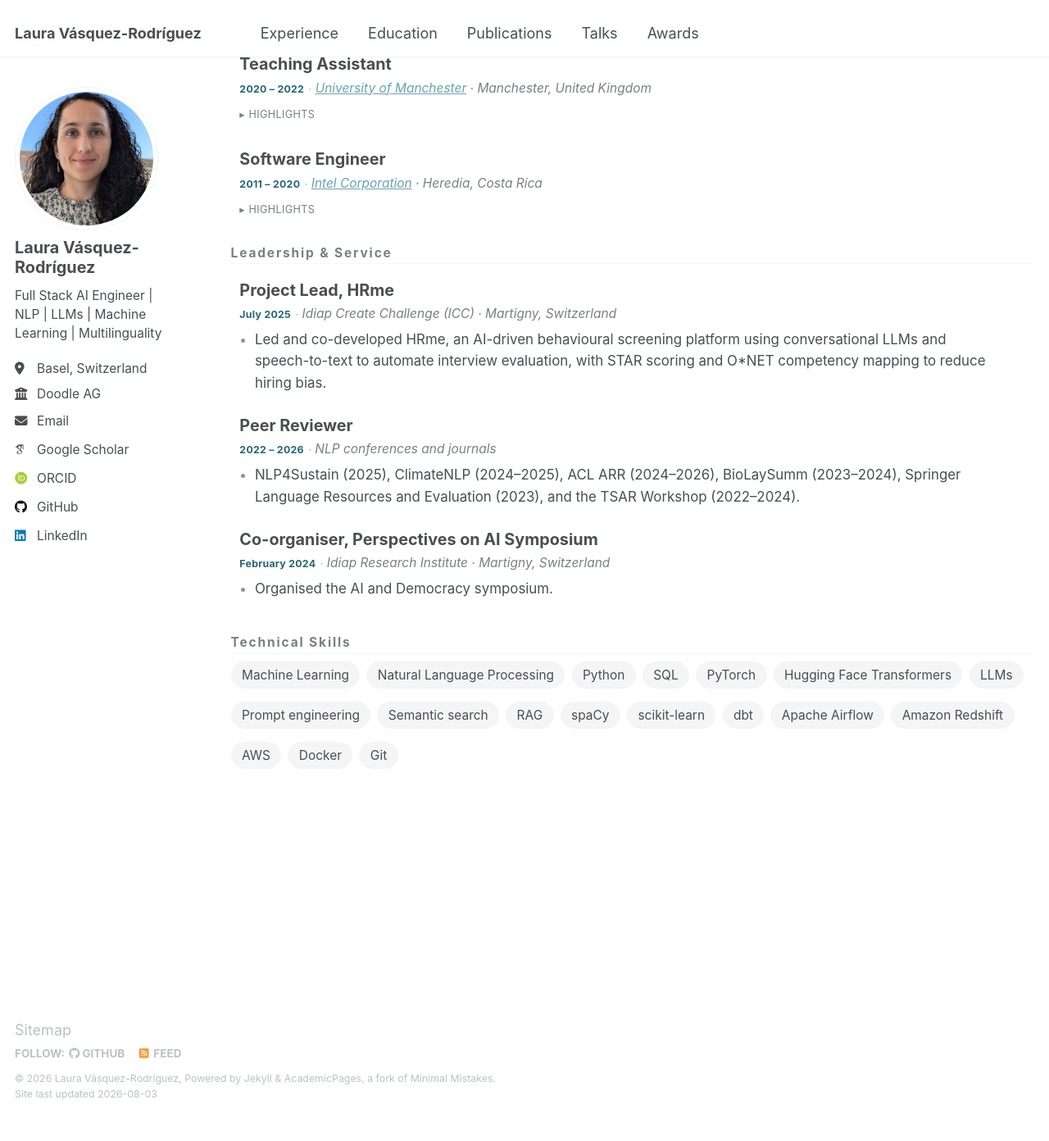
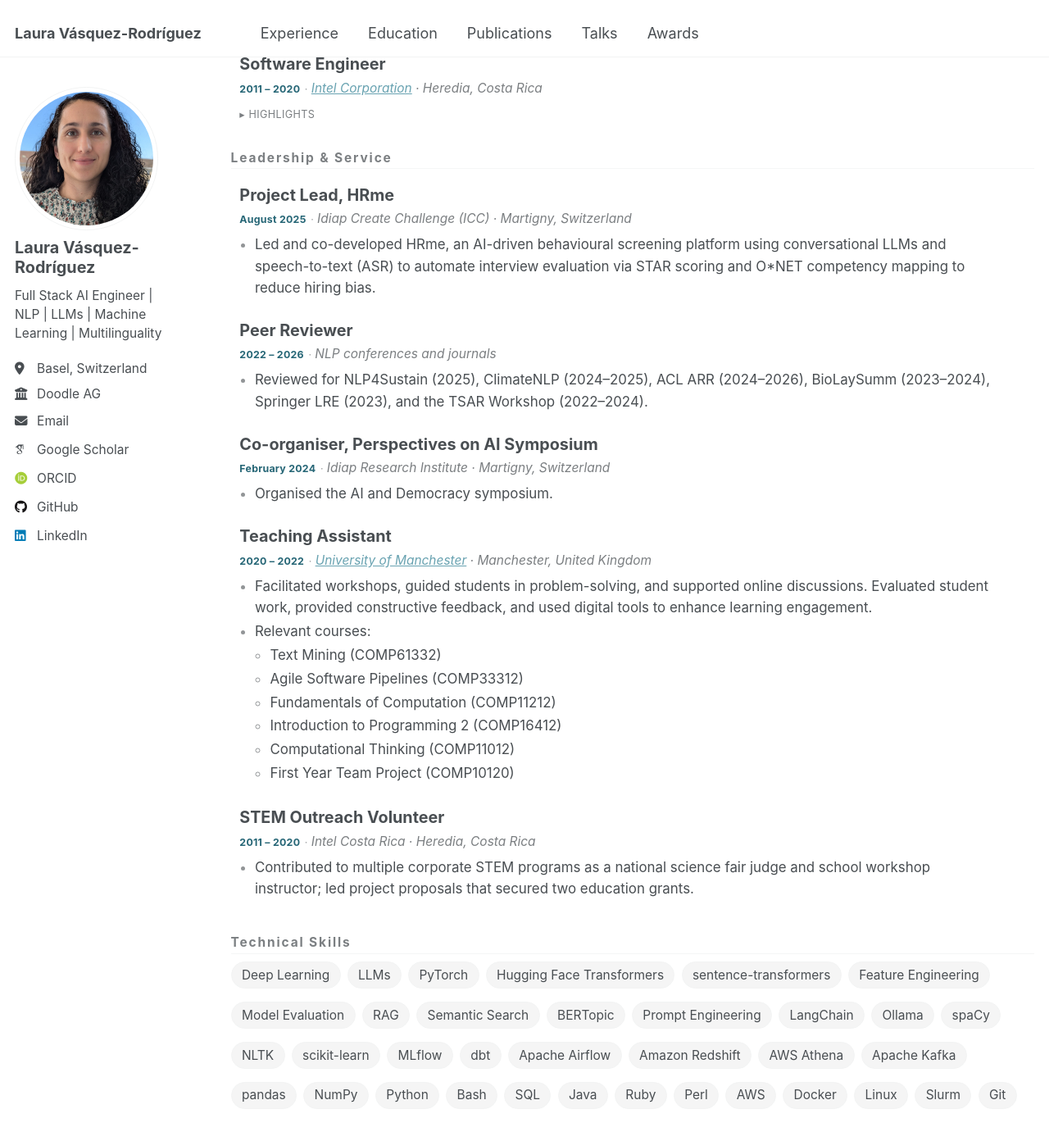
Before and after one commit to lmvasque/lmvasque.github.io, a Jekyll site: the page built from _pages/experience.html, in a window 1280 px wide and 1400 px high, scrolled down 440 px. Shown: the top 1392 px of the window at 82% size. Built offline with Jekyll 4.4.1, drawn with Linux system fonts in a browser that asks for light colours; some web fonts are replaced; before the commit the page ends 1802 px from its top, so only the background shows below that; some of the changed text lies outside the part shown.

Commit message:
fix: minor experience updates

```diff
--- a/_config.yml
+++ b/_config.yml
@@ -145,7 +145,7 @@
   # resume was on its way to being published at /Laura_Vasquez_Resume.pdf.
   # Exclude such files by name. Do not use a "*.pdf" glob, it also strips
   # files/slides/ and breaks every Slides and Poster link.
-  - Laura_Vasquez_Resume.pdf
+  - "Laura_Vasquez*"
   - CLAUDE.md
   - docker-compose.yaml
   - _config_docker.yml
--- a/_data/cv.yml
+++ b/_data/cv.yml
@@ -1,7 +1,9 @@
-# Experience and education, rendered by _pages/experience.html.
-# Listed newest first; the order here is the order shown.
+# Experience, education and service, rendered by _pages/experience.html and
+# _pages/education.html. Listed newest first; the order here is the order shown.
 # `period` is display text, so write it however reads best.
 # `highlights` is optional and renders as a compact bullet list.
+#
+# Kept in sync with the LaTeX CV. If you edit one, edit the other.
 
 experience:
   - role: "Full Stack AI Engineer"
@@ -10,11 +12,10 @@
     location: "Zurich, Switzerland"
     period: "2026 – present"
     highlights:
-      - "Prototyped 20+ event-importance features across three scheduling products, including an event-topic classifier using multilingual sentence embeddings and semantic similarity matching, in Python and SQL."
-      - "Implemented topic-modelling algorithms (BERTopic, K-means) to discover event topics from historical data."
-      - "Engineered 6 dbt data models on Amazon Redshift computing meeting- and attendee-level features for event-importance scoring, validated by 30+ data-quality tests."
-      - "Built end-to-end data pipelines with Apache Airflow DAGs, connecting the dbt models to the event classification step."
-      - "Accelerated prototyping and delivery through an AI-assisted development workflow."
+      - "Designed and evaluated 20+ event-importance features across three scheduling products, including an event-topic classifier using multilingual sentence embeddings in Python and SQL."
+      - "Built a two-stage multilingual event-topic pipeline: derived a topic taxonomy from historical data using BERTopic, assigned events to it using sentence embeddings, and validated outputs through structured manual review."
+      - "Engineered 6 dbt models on Amazon Redshift to compute meeting- and attendee-level features at a production data-warehouse scale, with comparative feature analysis on representative samples."
+      - "Implemented end-to-end Apache Airflow DAGs connecting the data models to the event classification step."
 
   - role: "Postdoctoral Researcher"
     org: "Idiap Research Institute"
@@ -22,20 +23,52 @@
     location: "Martigny, Switzerland"
     period: "2023 – 2025"
     highlights:
-      - "Led the SEM24 Innosuisse project, turning business requirements into NLP systems for skill extraction from job offers and resumes, in collaboration between academia and industry."
-      - "Developed multilingual, explainable skill extraction algorithms for HR recommender systems using LLMs: semantic search, prompt engineering, text classification and generation, and Named Entity Recognition, fine-tuned with Python, PyTorch and Hugging Face."
-      - "Published five papers (RecSys in HR 2024, HICSS 2025, SwissText 2025 and 2026, Data & Policy 2026) and presented at NLP conferences, workshops and international forums."
+      - "Led the SEM24 Innosuisse project, transforming business requirements into deployed NLP systems for skill extraction from job offers and resumes through effective academia-industry collaboration."
+      - "Delivered three multilingual, explainable skill-extraction systems for HR recommendation: rule-based, semantic search, and a fine-tuned BERT model applying Named Entity Recognition (NER), text classification, and prompt engineering in PyTorch and Hugging Face, with the BERT system adopted by the industry partner."
+      - "Published research findings across 5 peer-reviewed papers (RecSys 2024, HICSS 2025, SwissText 2025–2026, Data & Policy 2026) and delivered technical talks at international NLP conferences."
+      # Cut from the CV for space; kept here, where there is room for it.
       - "Supervised a three-month internship applying NLP to social media data to analyse public perspectives on climate change."
 
-  - role: "Postgraduate Researcher"
+  - role: "PhD Researcher"
     org: "National Centre for Text Mining (NaCTeM), University of Manchester"
     url: "http://nactem.ac.uk/"
     location: "Manchester, United Kingdom"
-    period: "2020 – 2024"
+    period: "2020 – 2023"
     highlights:
-      - "Researched document-level text simplification, covering statistical analysis, generative methods and the design of evaluation metrics."
-      - "Built methods and benchmarks for lexical and sentence simplification using prompt engineering of LLMs."
-      - "Implemented multilingual methods for readability assessment, including a benchmark for Spanish."
+      - "Conducted research on document-level text simplification, including statistical analysis, generative AI models, and evaluation metrics design, resulting in 3 publications (ACL 2021, SEPLN 2021, RANLP 2023)."
+      - "Developed methods and benchmarks for lexical and sentence simplification using LLM prompt engineering, publishing 2 papers (EMNLP 2022, EMNLP 2023)."
+      - "Implemented multilingual methods for readability research, resulting in a publication (EMNLP 2022)."
+
+  - role: "Software Engineer"
+    org: "Intel Corporation"
+    url: "https://www.intel.com/content/www/us/en/corporate-responsibility/intel-in-costa-rica.html"
+    location: "Heredia, Costa Rica"
+    period: "2011 – 2020"
+    highlights:
+      - "<strong>Internal Tooling &amp; Data Automation:</strong> Developed data processing and analysis platforms, continuous integration pipelines, and code generation libraries for engineering teams to validate microprocessor designs before production, reducing manual engineering hours in Python, Perl, Java, and Ruby (9 years)."
+      - "<strong>Product Ownership &amp; Team Lead:</strong> Led a 5-person automation engineering team, aligning technical requirements with business goals (1 year); coached cross-functional teams as Scrum Master (3 years)."
+
+# Shown under "Leadership & Service" on the experience page.
+service:
+  - role: "Project Lead, HRme"
+    org: "Idiap Create Challenge (ICC)"
+    location: "Martigny, Switzerland"
+    period: "August 2025"
+    highlights:
+      - "Led and co-developed HRme, an AI-driven behavioural screening platform using conversational LLMs and speech-to-text (ASR) to automate interview evaluation via STAR scoring and O*NET competency mapping to reduce hiring bias."
+
+  - role: "Peer Reviewer"
+    org: "NLP conferences and journals"
+    period: "2022 – 2026"
+    highlights:
+      - "Reviewed for NLP4Sustain (2025), ClimateNLP (2024–2025), ACL ARR (2024–2026), BioLaySumm (2023–2024), Springer LRE (2023), and the TSAR Workshop (2022–2024)."
+
+  - role: "Co-organiser, Perspectives on AI Symposium"
+    org: "Idiap Research Institute"
+    location: "Martigny, Switzerland"
+    period: "February 2024"
+    highlights:
+      - "Organised the AI and Democracy symposium."
 
   - role: "Teaching Assistant"
     org: "University of Manchester"
@@ -54,39 +87,12 @@
           - "Computational Thinking (COMP11012)"
           - "First Year Team Project (COMP10120)"
 
-  - role: "Software Engineer"
-    org: "Intel Corporation"
-    url: "https://www.intel.com/content/www/us/en/corporate-responsibility/intel-in-costa-rica.html"
+  - role: "STEM Outreach Volunteer"
+    org: "Intel Costa Rica"
     location: "Heredia, Costa Rica"
     period: "2011 – 2020"
     highlights:
-      - "Nine years building production software, designing evaluation metrics and running statistical analysis for microprocessor quality testing, in Perl, Python, Java and Ruby."
-      - "Three years as Scrum Master, coaching cross-functional teams in manufacturing software automation."
-      - "One year as Product Owner, leading an automation team of five and defining technical requirements to align business and engineering goals."
-      - "Four years as Fault Grading Engineer, automating and standardising chipset testing methodologies using Lean Six Sigma."
-      - "STEM volunteer leader: science fair judge at local and national competitions, and workshops in schools."
-
-# Shown under "Leadership & Service" on the experience page.
-service:
-  - role: "Project Lead, HRme"
-    org: "Idiap Create Challenge (ICC)"
-    location: "Martigny, Switzerland"
-    period: "July 2025"
-    highlights:
-      - "Led and co-developed HRme, an AI-driven behavioural screening platform using conversational LLMs and speech-to-text to automate interview evaluation, with STAR scoring and O*NET competency mapping to reduce hiring bias."
-
-  - role: "Peer Reviewer"
-    org: "NLP conferences and journals"
-    period: "2022 – 2026"
-    highlights:
-      - "NLP4Sustain (2025), ClimateNLP (2024–2025), ACL ARR (2024–2026), BioLaySumm (2023–2024), Springer Language Resources and Evaluation (2023), and the TSAR Workshop (2022–2024)."
-
-  - role: "Co-organiser, Perspectives on AI Symposium"
-    org: "Idiap Research Institute"
-    location: "Martigny, Switzerland"
-    period: "February 2024"
-    highlights:
-      - "Organised the AI and Democracy symposium."
+      - "Contributed to multiple corporate STEM programs as a national science fair judge and school workshop instructor; led project proposals that secured two education grants."
 
 education:
   - degree: "PhD in Computer Science (Natural Language Processing)"
@@ -101,37 +107,54 @@
     location: "Costa Rica"
     period: "2011 – 2014"
     highlights:
-      - "Honours graduation with a GPA of 92.65 (scale 0–100)."
-      - 'Project: <a href="/publication/2019-05-19-pathways">Design of a Tool for the Synthetic Assembly of Escherichia Coli K-12 MG1655 Bacteria for Biofuel Production</a>, supervised by Dr Allan Orozco.'
+      - "Graduated with honours, achieving a GPA of 92.65 over 100."
+      - 'Project: <a href="/publication/2019-05-19-pathways">Design of a Tool for the Synthetic Assembly of Escherichia Coli K-12 MG1655 Bacteria for Biofuel Production</a>, supervised by Dr. Allan Orozco.'
 
   - degree: "BSc in Computer Engineering"
     org: "Tecnológico de Costa Rica (TEC)"
     location: "Costa Rica"
     period: "2007 – 2011"
     highlights:
-      - "Graduated with a GPA of 85.85 (scale 0–100)."
-      - "Project: Protein DNA Interaction General Analyzer (ProDIGY), supervised by Dr Filip Železný."
+      - "Graduated with a GPA of 85.85 over 100."
+      - "Project: Protein DNA Interaction General Analyzer (ProDIGY), supervised by Dr. Filip Železný."
 
-# Shown as chips at the foot of the page. Delete either list to drop it.
+# Shown as chips at the foot of the experience page, mirroring the CV's four
+# Technical Skills categories in the same order.
 skills:
-  # Areas first, then the tools they are practised with.
-  - "Machine Learning"
-  - "Natural Language Processing"
-  - "Python"
-  - "SQL"
+  - "Deep Learning"
+  - "LLMs"
   - "PyTorch"
   - "Hugging Face Transformers"
-  - "LLMs"
-  - "Prompt engineering"
-  - "Semantic search"
+  - "sentence-transformers"
+  - "Feature Engineering"
+  - "Model Evaluation"
   - "RAG"
+  - "Semantic Search"
+  - "BERTopic"
+  - "Prompt Engineering"
+  - "LangChain"
+  - "Ollama"
   - "spaCy"
+  - "NLTK"
   - "scikit-learn"
+  - "MLflow"
   - "dbt"
   - "Apache Airflow"
   - "Amazon Redshift"
+  - "AWS Athena"
+  - "Apache Kafka"
+  - "pandas"
+  - "NumPy"
+  - "Python"
+  - "Bash"
+  - "SQL"
+  - "Java"
+  - "Ruby"
+  - "Perl"
   - "AWS"
   - "Docker"
+  - "Linux"
+  - "Slurm"
   - "Git"
 
 languages:
```
Also changed, not shown: _pages/about.md (+1 -1 lines).
